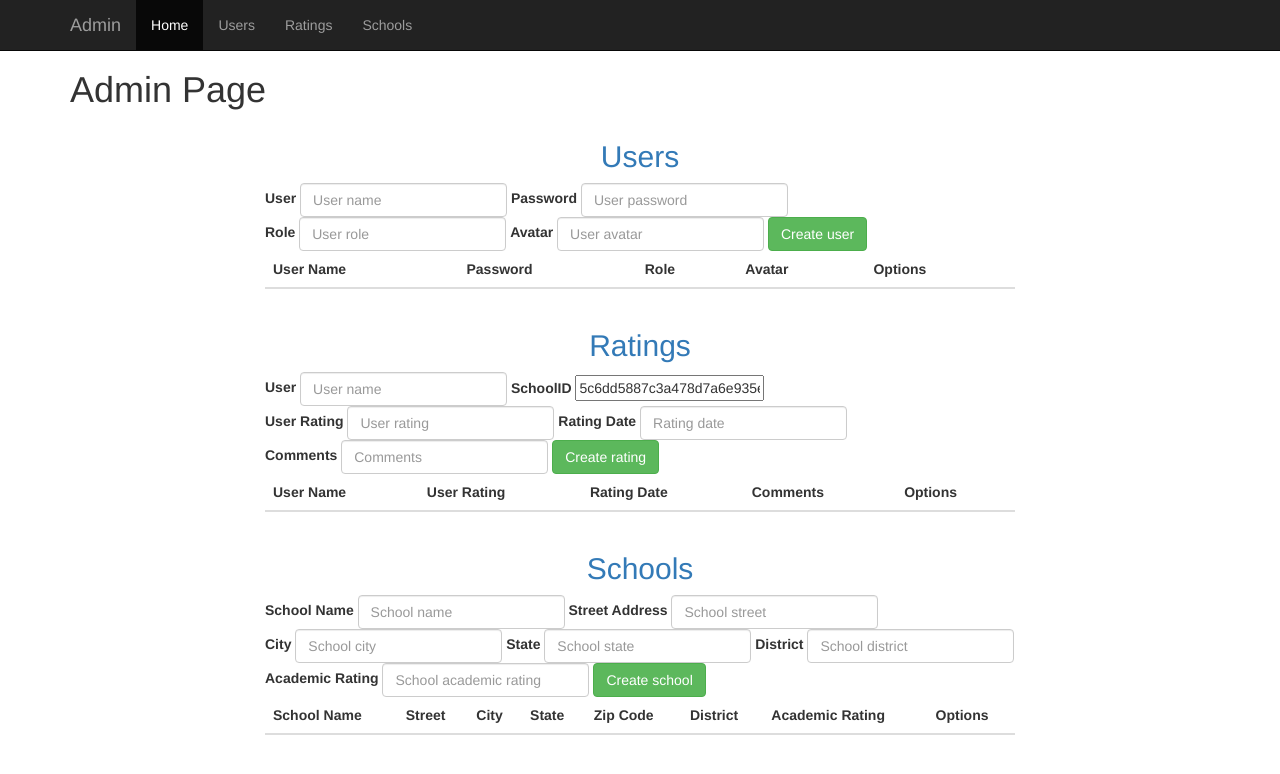
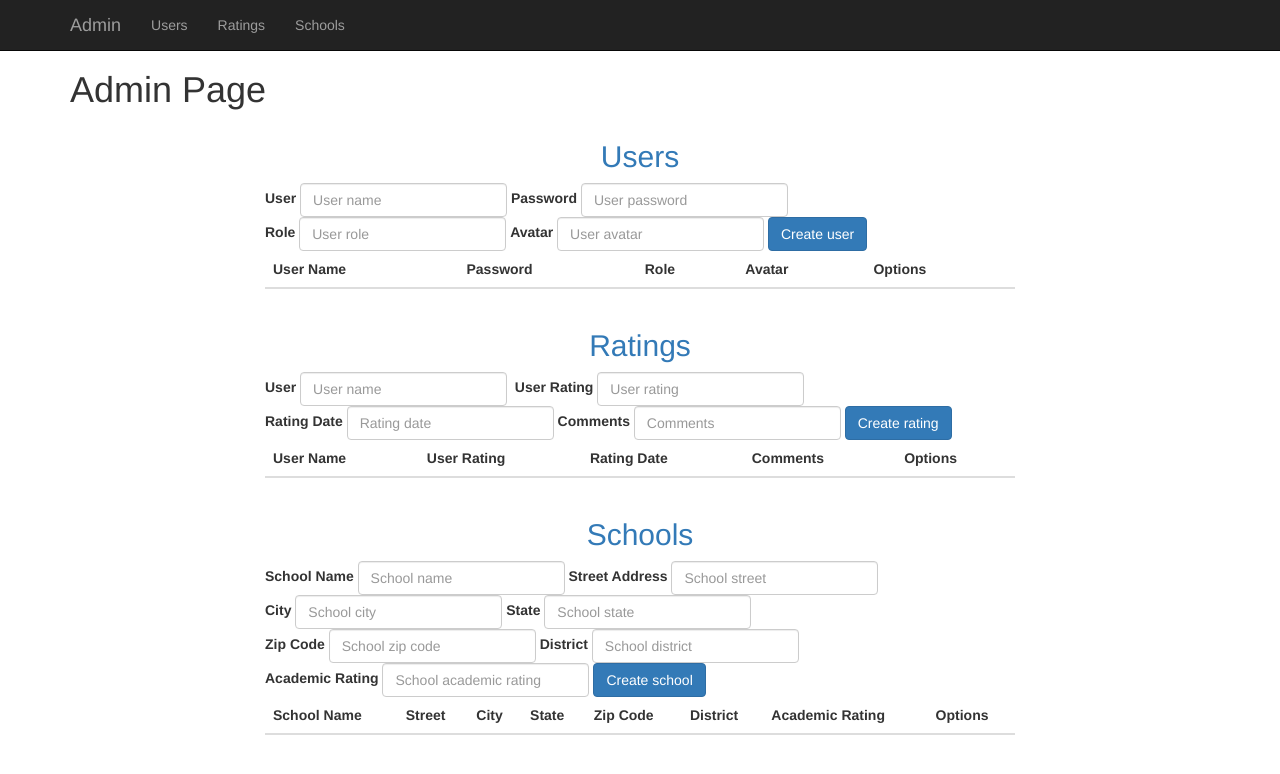
Before and after one commit to nassBouz/Project1--sCool, a website: page views/admin.html in a window 1280 px wide. Drawn offline with nearby package versions, Linux system fonts and the light colour scheme; no server answers.

Commit message:
modified admin functionality

```diff
--- a/public/scripts/admin.js
+++ b/public/scripts/admin.js
@@ -325,7 +325,7 @@ $(document).ready(function() {
                 $('#streetAddress').val(response[0].schoolAddress.streetAddress);
                 $('#city').val(response[0].schoolAddress.city);
                 $('#state').val(response[0].schoolAddress.state);
-                $('#zipCode').val(response[0].schoolAddress.state);
+                $('#zipCode').val(response[0].schoolAddress.zipCode);
                 $('#district').val(response[0].district);
                 $('#academicRating').val(response[0].academicRating);
 
--- a/views/admin.html
+++ b/views/admin.html
@@ -36,7 +36,7 @@
           </div>
           <div class="collapse navbar-collapse">
             <ul class="nav navbar-nav">
-              <li class="active"><a href="#">Home</a></li>
+              <!-- <li class="active"><a href="#">Home</a></li> -->
               <li><a href="#users">Users</a></li>
               <li><a href="#ratings">Ratings</a></li>
               <li><a href="#schools">Schools</a></li>
@@ -62,7 +62,7 @@
                     </div>
                     <div class="form-group">
                         <label for="Password">Password</label>
-                        <input type="text" class="form-control" id="password" name="password" placeholder="User password">
+                        <input type="text" class="form-control" id="password" placeholder="User password">
                     </div>
                     <div class="form-group">
                       <label for="Role">Role</label>
@@ -73,7 +73,7 @@
                         <input type="text" class="form-control" id="avatar" name="avatar" placeholder="User avatar">
                       </div>
 
-                    <button type="submit" class="btn btn-success">Create user</button>
+                    <button type="submit" class="btn btn-primary">Create user</button>
                   </form>
                   <div id='userTarget'>
                       <div id="userList" >
@@ -109,8 +109,8 @@
                   </div>
 
                   <div class="form-group">
-                      <label for="school">SchoolID</label>
-                  <input type="text" id="school" name="school" value="5c6dd5887c3a478d7a6e935e">
+                      <label for="school"></label>
+                  <input type="hidden" id="school" name="school" value="5c6dd5887c3a478d7a6e935e">
                   </div>
                   <div class="form-group">
                     <label for="userRating">User Rating</label>
@@ -124,7 +124,7 @@
                     <label for="comments">Comments</label>
                     <input type="text" class="form-control" id="comments" name="comments" placeholder="Comments">
                   </div>
-                  <button type="submit" class="btn btn-success">Create rating</button>
+                  <button type="submit" class="btn btn-primary">Create rating</button>
                 </form>
                 <div id='userTarget'>
                     <div id="userList" >
@@ -154,7 +154,7 @@
                 <div class="col-md-8 col-md-offset-2">
                   <form class="form-inline" id="newSchoolForm">
                     <div class="form-group">
-                      <label for="school">School Name</label>
+                      <label for="schoolid">School Name</label>
                       <input type="text" class="form-control" id="schoolName" name="schoolName" placeholder="School name">
                       <input type="hidden" id="schoolid" name="schoolid">
                     </div>
@@ -171,6 +171,10 @@
                         <input type="text" class="form-control" id="state" name="state" placeholder="School state">
                     </div>
                     <div class="form-group">
+                      <label for="zipCode">Zip Code</label>
+                      <input type="text" class="form-control" id="zipCode" name="zipCode" placeholder="School zip code">
+                    </div>
+                    <div class="form-group">
                       <label for="district">District</label>
                       <input type="text" class="form-control" id="district" name="district" placeholder="School district">
                     </div>
@@ -178,7 +182,7 @@
                       <label for="academicRating">Academic Rating</label>
                       <input type="text" class="form-control" id="academicRating" name="academicRating" placeholder="School academic rating">
                     </div>
-                    <button type="submit" class="btn btn-success">Create school</button>
+                    <button type="submit" class="btn btn-primary">Create school</button>
                   </form>
                   <div id='schoolTarget'>
                       <div id="schoolList" >
```
